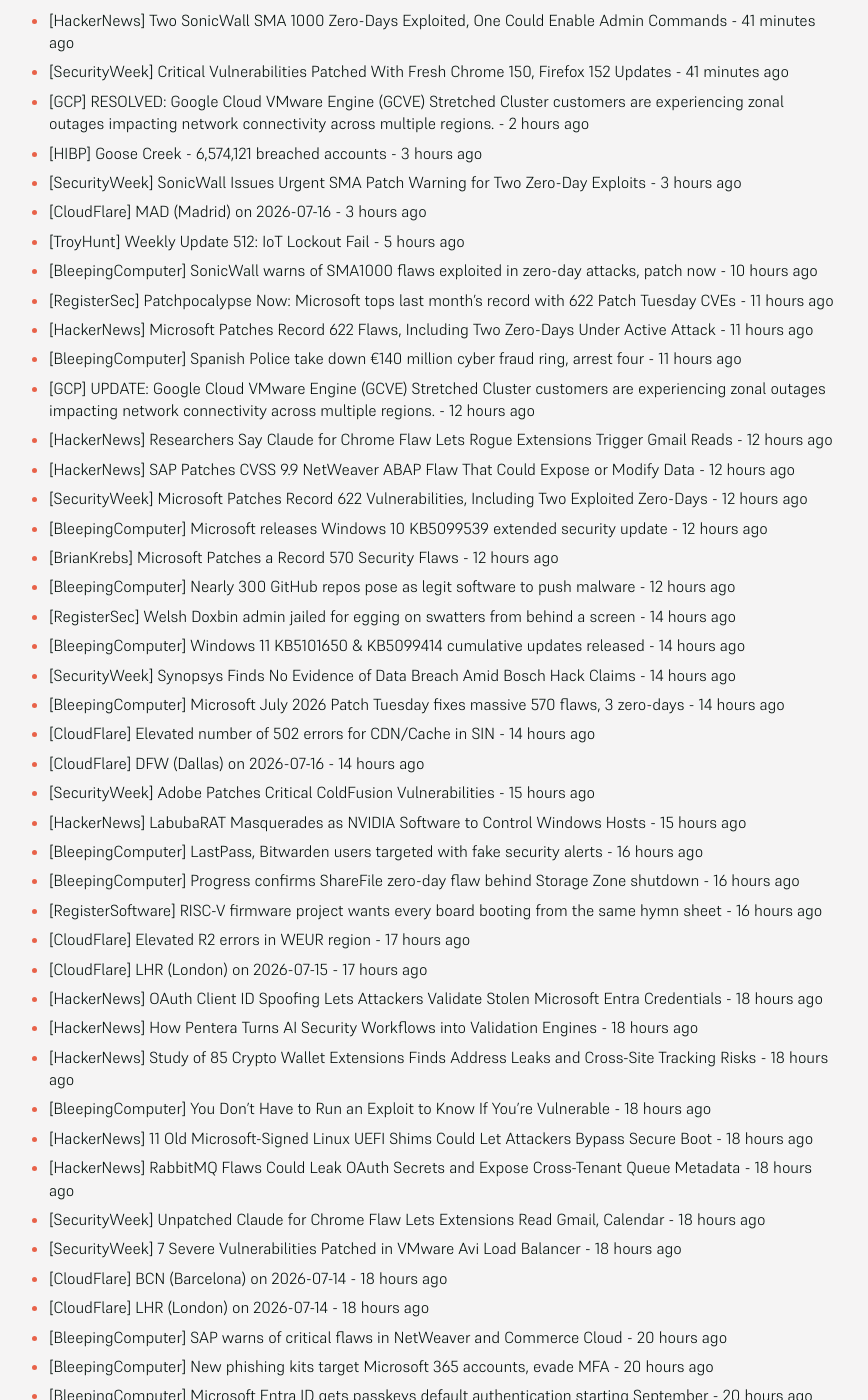
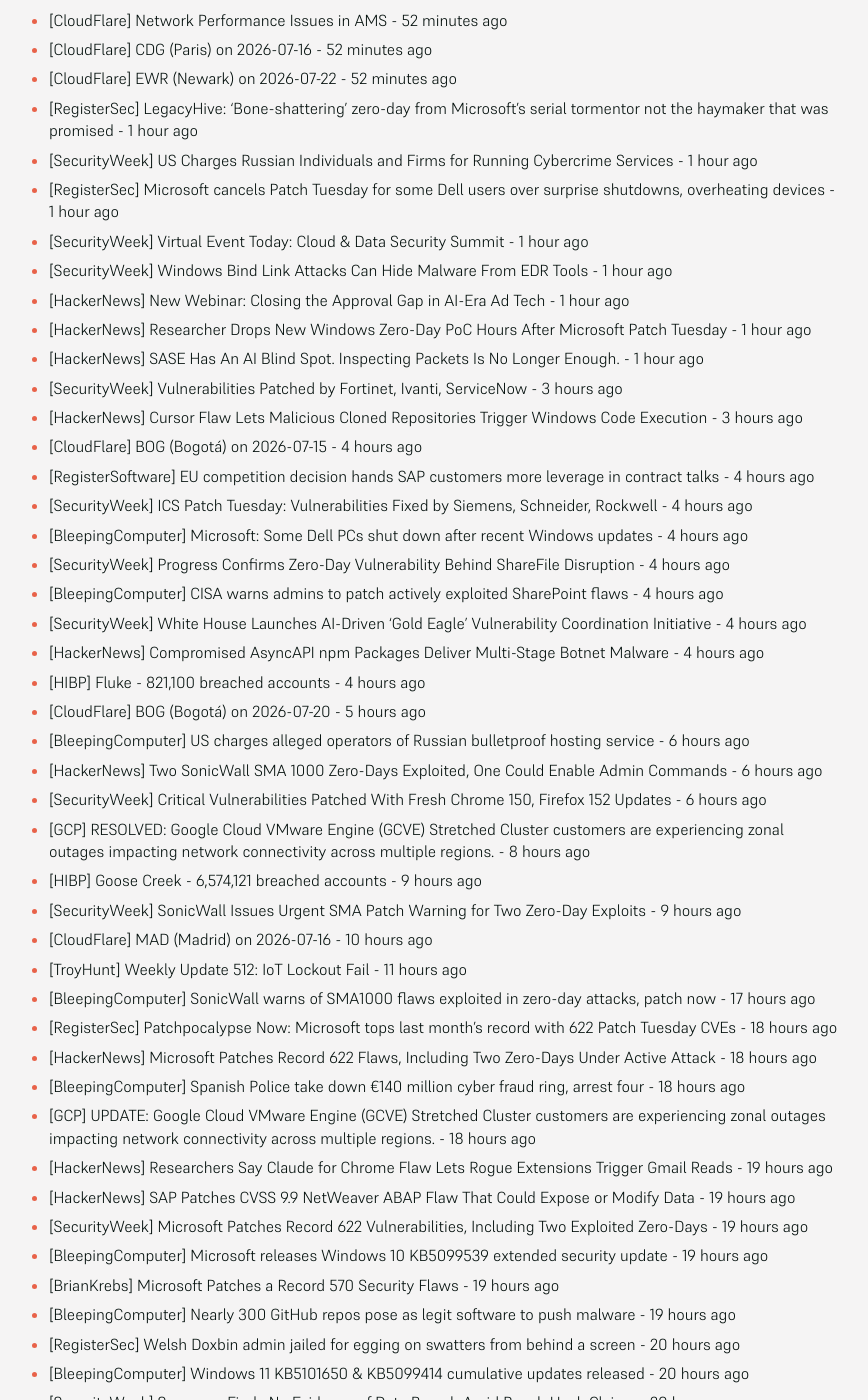
Before and after one commit to SecOpsNews/news, a Jekyll site: the page built from index.md, in a window 1280 px wide and 1400 px high, scrolled down 295 px. Shown: the whole window, without its empty margins (215-1083 px from the left). Built offline with Jekyll 4.4.1, drawn with Linux system fonts in a browser that asks for light colours; some of the changed text lies outside the part shown.

Commit message:
New Feed

```diff
--- a/index.md
+++ b/index.md
@@ -9,74 +9,98 @@ description: Latest Updates
 
 <!-- SecOps start -->
 
-- [BleepingComputer] US charges alleged operators of Russian bulletproof hosting service - 41 minutes ago
-- [HackerNews] Two SonicWall SMA 1000 Zero-Days Exploited, One Could Enable Admin Commands - 41 minutes ago
-- [SecurityWeek] Critical Vulnerabilities Patched With Fresh Chrome 150, Firefox 152 Updates - 41 minutes ago
-- [GCP] RESOLVED: Google Cloud VMware Engine (GCVE) Stretched Cluster customers are experiencing zonal outages impacting network connectivity across multiple regions. - 2 hours ago
-- [HIBP] Goose Creek - 6,574,121 breached accounts - 3 hours ago
-- [SecurityWeek] SonicWall Issues Urgent SMA Patch Warning for Two Zero-Day Exploits - 3 hours ago
-- [CloudFlare] MAD (Madrid) on 2026-07-16 - 3 hours ago
-- [TroyHunt] Weekly Update 512: IoT Lockout Fail - 5 hours ago
-- [BleepingComputer] SonicWall warns of SMA1000 flaws exploited in zero-day attacks, patch now - 10 hours ago
-- [RegisterSec] Patchpocalypse Now: Microsoft tops last month's record with 622 Patch Tuesday CVEs - 11 hours ago
-- [HackerNews] Microsoft Patches Record 622 Flaws, Including Two Zero-Days Under Active Attack - 11 hours ago
-- [BleepingComputer] Spanish Police take down €140 million cyber fraud ring, arrest four - 11 hours ago
-- [GCP] UPDATE: Google Cloud VMware Engine (GCVE) Stretched Cluster customers are experiencing zonal outages impacting network connectivity across multiple regions. - 12 hours ago
-- [HackerNews] Researchers Say Claude for Chrome Flaw Lets Rogue Extensions Trigger Gmail Reads - 12 hours ago
-- [HackerNews] SAP Patches CVSS 9.9 NetWeaver ABAP Flaw That Could Expose or Modify Data - 12 hours ago
-- [SecurityWeek] Microsoft Patches Record 622 Vulnerabilities, Including Two Exploited Zero-Days - 12 hours ago
-- [BleepingComputer] Microsoft releases Windows 10 KB5099539 extended security update - 12 hours ago
-- [BrianKrebs] Microsoft Patches a Record 570 Security Flaws - 12 hours ago
-- [BleepingComputer] Nearly 300 GitHub repos pose as legit software to push malware - 12 hours ago
-- [RegisterSec] Welsh Doxbin admin jailed for egging on swatters from behind a screen - 14 hours ago
-- [BleepingComputer] Windows 11 KB5101650 & KB5099414 cumulative updates released - 14 hours ago
-- [SecurityWeek] Synopsys Finds No Evidence of Data Breach Amid Bosch Hack Claims - 14 hours ago
-- [BleepingComputer] Microsoft July 2026 Patch Tuesday fixes massive 570 flaws, 3 zero-days - 14 hours ago
-- [CloudFlare] Elevated number of 502 errors for CDN/Cache in SIN - 14 hours ago
-- [CloudFlare] DFW (Dallas) on 2026-07-16 - 14 hours ago
-- [SecurityWeek] Adobe Patches Critical ColdFusion Vulnerabilities - 15 hours ago
-- [HackerNews] LabubaRAT Masquerades as NVIDIA Software to Control Windows Hosts - 15 hours ago
-- [BleepingComputer] LastPass, Bitwarden users targeted with fake security alerts - 16 hours ago
-- [BleepingComputer] Progress confirms ShareFile zero-day flaw behind Storage Zone shutdown - 16 hours ago
-- [RegisterSoftware] RISC-V firmware project wants every board booting from the same hymn sheet - 16 hours ago
-- [CloudFlare] Elevated R2 errors in WEUR region - 17 hours ago
-- [CloudFlare] LHR (London) on 2026-07-15 - 17 hours ago
-- [HackerNews] OAuth Client ID Spoofing Lets Attackers Validate Stolen Microsoft Entra Credentials - 18 hours ago
-- [HackerNews] How Pentera Turns AI Security Workflows into Validation Engines - 18 hours ago
-- [HackerNews] Study of 85 Crypto Wallet Extensions Finds Address Leaks and Cross-Site Tracking Risks - 18 hours ago
-- [BleepingComputer] You Don't Have to Run an Exploit to Know If You're Vulnerable - 18 hours ago
-- [HackerNews] 11 Old Microsoft-Signed Linux UEFI Shims Could Let Attackers Bypass Secure Boot - 18 hours ago
-- [HackerNews] RabbitMQ Flaws Could Leak OAuth Secrets and Expose Cross-Tenant Queue Metadata - 18 hours ago
-- [SecurityWeek] Unpatched Claude for Chrome Flaw Lets Extensions Read Gmail, Calendar - 18 hours ago
-- [SecurityWeek] 7 Severe Vulnerabilities Patched in VMware Avi Load Balancer - 18 hours ago
-- [CloudFlare] BCN (Barcelona) on 2026-07-14 - 18 hours ago
-- [CloudFlare] LHR (London) on 2026-07-14 - 18 hours ago
-- [BleepingComputer] SAP warns of critical flaws in NetWeaver and Commerce Cloud - 20 hours ago
-- [BleepingComputer] New phishing kits target Microsoft 365 accounts, evade MFA - 20 hours ago
-- [BleepingComputer] Microsoft Entra ID gets passkeys default authentication starting September - 20 hours ago
-- [RegisterSec] Baddies caught exploiting extensions bugs with perfect 10 scores on vulnerable Joomla websites - 20 hours ago
-- [RegisterSec] 'The bots are alive!' Jailbroken Gemini spun up new C2 server for Russian fraudster in just 6 minutes - 20 hours ago
-- [RegisterSec] Musk promises purge after Grok Build caught sending entire repos to the cloud - 20 hours ago
-- [CloudFlare] MCI (Kansas City) on 2026-07-14 - 20 hours ago
-- [CloudFlare] Gateway List updates using CSV not applied - 20 hours ago
-- [CloudFlare] AMS (Amsterdam) on 2026-07-23 - 20 hours ago
-- [RegisterSoftware] Frame: A new X11 server – implemented directly in assembly - 21 hours ago
-- [BleepingComputer] Microsoft starts testing cleaner Windows Search without ads - 21 hours ago
-- [SecurityWeek] US, Allies Warn of Russian Cyberattacks Targeting Critical Infrastructure Routers - 21 hours ago
-- [SecurityWeek] SAP Patches Critical Vulnerabilities in NetWeaver, Approuter, Commerce Cloud - 21 hours ago
-- [HackerNews] Grok Build Uploaded Entire Git Repositories to xAI Storage, Not Just Files It Read - 21 hours ago
-- [CloudFlare] IST (Istanbul) on 2026-07-13 - 21 hours ago
-- [CloudFlare] AMS (Amsterdam) on 2026-07-21 - 21 hours ago
-- [CloudFlare] AMS (Amsterdam) on 2026-07-24 - 21 hours ago
-- [SecurityWeek] Multiple Jscrambler Packages Impacted by Supply Chain Attack - 22 hours ago
-- [SecurityWeek] Valarian Raises $50 Million for Sovereign Infrastructure Control Layer - 22 hours ago
-- [HackerNews] Microsoft Maps Three Salesforce Attack Paths Tied to a Year of ShinyHunters Activity - 22 hours ago
-- [HackerNews] 148 npm Packages Disguised as Student Proxies Turned Browsers Into a DDoS Botnet - 22 hours ago
-- [HackerNews] U.S. Sanctions First VPN Service and Malware Cryptor Seller Over Ransomware Support - 22 hours ago
-- [HackerNews] Grok Build Uploads Entire Git Repositories to xAI Storage, Not Just Files It Reads - 22 hours ago
-- [BleepingComputer] US sanctions VPN, malware providers for enabling ransomware attacks - 22 hours ago
-- [GrahamCluley] The ransomware negotiator who was working for the other side - 22 hours ago
-- [CloudFlare] Network Performance Issues in Haikou, China (HAK) - 23 hours ago
+- [CloudFlare] Network Performance issues - Increased HTTP 502 Errors in HKG - 52 minutes ago
+- [CloudFlare] Network Performance Issues in AMS - 52 minutes ago
+- [CloudFlare] CDG (Paris) on 2026-07-16 - 52 minutes ago
+- [CloudFlare] EWR (Newark) on 2026-07-22 - 52 minutes ago
+- [RegisterSec] LegacyHive: 'Bone-shattering' zero-day from Microsoft's serial tormentor not the haymaker that was promised - 1 hour ago
+- [SecurityWeek] US Charges Russian Individuals and Firms for Running Cybercrime Services - 1 hour ago
+- [RegisterSec] Microsoft cancels Patch Tuesday for some Dell users over surprise shutdowns, overheating devices - 1 hour ago
+- [SecurityWeek] Virtual Event Today: Cloud & Data Security Summit - 1 hour ago
+- [SecurityWeek] Windows Bind Link Attacks Can Hide Malware From EDR Tools - 1 hour ago
+- [HackerNews] New Webinar: Closing the Approval Gap in AI-Era Ad Tech - 1 hour ago
+- [HackerNews] Researcher Drops New Windows Zero-Day PoC Hours After Microsoft Patch Tuesday - 1 hour ago
+- [HackerNews] SASE Has An AI Blind Spot. Inspecting Packets Is No Longer Enough. - 1 hour ago
+- [SecurityWeek] Vulnerabilities Patched by Fortinet, Ivanti, ServiceNow - 3 hours ago
+- [HackerNews] Cursor Flaw Lets Malicious Cloned Repositories Trigger Windows Code Execution - 3 hours ago
+- [CloudFlare] BOG (Bogotá) on 2026-07-15 - 4 hours ago
+- [RegisterSoftware] EU competition decision hands SAP customers more leverage in contract talks - 4 hours ago
+- [SecurityWeek] ICS Patch Tuesday: Vulnerabilities Fixed by Siemens, Schneider, Rockwell - 4 hours ago
+- [BleepingComputer] Microsoft: Some Dell PCs shut down after recent Windows updates - 4 hours ago
+- [SecurityWeek] Progress Confirms Zero-Day Vulnerability Behind ShareFile Disruption - 4 hours ago
+- [BleepingComputer] CISA warns admins to patch actively exploited SharePoint flaws - 4 hours ago
+- [SecurityWeek] White House Launches AI-Driven ‘Gold Eagle’ Vulnerability Coordination Initiative - 4 hours ago
+- [HackerNews] Compromised AsyncAPI npm Packages Deliver Multi-Stage Botnet Malware - 4 hours ago
+- [HIBP] Fluke - 821,100 breached accounts - 4 hours ago
+- [CloudFlare] BOG (Bogotá) on 2026-07-20 - 5 hours ago
+- [BleepingComputer] US charges alleged operators of Russian bulletproof hosting service - 6 hours ago
+- [HackerNews] Two SonicWall SMA 1000 Zero-Days Exploited, One Could Enable Admin Commands - 6 hours ago
+- [SecurityWeek] Critical Vulnerabilities Patched With Fresh Chrome 150, Firefox 152 Updates - 6 hours ago
+- [GCP] RESOLVED: Google Cloud VMware Engine (GCVE) Stretched Cluster customers are experiencing zonal outages impacting network connectivity across multiple regions. - 8 hours ago
+- [HIBP] Goose Creek - 6,574,121 breached accounts - 9 hours ago
+- [SecurityWeek] SonicWall Issues Urgent SMA Patch Warning for Two Zero-Day Exploits - 9 hours ago
+- [CloudFlare] MAD (Madrid) on 2026-07-16 - 10 hours ago
+- [TroyHunt] Weekly Update 512: IoT Lockout Fail - 11 hours ago
+- [BleepingComputer] SonicWall warns of SMA1000 flaws exploited in zero-day attacks, patch now - 17 hours ago
+- [RegisterSec] Patchpocalypse Now: Microsoft tops last month's record with 622 Patch Tuesday CVEs - 18 hours ago
+- [HackerNews] Microsoft Patches Record 622 Flaws, Including Two Zero-Days Under Active Attack - 18 hours ago
+- [BleepingComputer] Spanish Police take down €140 million cyber fraud ring, arrest four - 18 hours ago
+- [GCP] UPDATE: Google Cloud VMware Engine (GCVE) Stretched Cluster customers are experiencing zonal outages impacting network connectivity across multiple regions. - 18 hours ago
+- [HackerNews] Researchers Say Claude for Chrome Flaw Lets Rogue Extensions Trigger Gmail Reads - 19 hours ago
+- [HackerNews] SAP Patches CVSS 9.9 NetWeaver ABAP Flaw That Could Expose or Modify Data - 19 hours ago
+- [SecurityWeek] Microsoft Patches Record 622 Vulnerabilities, Including Two Exploited Zero-Days - 19 hours ago
+- [BleepingComputer] Microsoft releases Windows 10 KB5099539 extended security update - 19 hours ago
+- [BrianKrebs] Microsoft Patches a Record 570 Security Flaws - 19 hours ago
+- [BleepingComputer] Nearly 300 GitHub repos pose as legit software to push malware - 19 hours ago
+- [RegisterSec] Welsh Doxbin admin jailed for egging on swatters from behind a screen - 20 hours ago
+- [BleepingComputer] Windows 11 KB5101650 & KB5099414 cumulative updates released - 20 hours ago
+- [SecurityWeek] Synopsys Finds No Evidence of Data Breach Amid Bosch Hack Claims - 20 hours ago
+- [BleepingComputer] Microsoft July 2026 Patch Tuesday fixes massive 570 flaws, 3 zero-days - 20 hours ago
+- [CloudFlare] Elevated number of 502 errors for CDN/Cache in SIN - 20 hours ago
+- [CloudFlare] DFW (Dallas) on 2026-07-16 - 20 hours ago
+- [SecurityWeek] Adobe Patches Critical ColdFusion Vulnerabilities - 21 hours ago
+- [HackerNews] LabubaRAT Masquerades as NVIDIA Software to Control Windows Hosts - 21 hours ago
+- [BleepingComputer] LastPass, Bitwarden users targeted with fake security alerts - 23 hours ago
+- [BleepingComputer] Progress confirms ShareFile zero-day flaw behind Storage Zone shutdown - 23 hours ago
+- [RegisterSoftware] RISC-V firmware project wants every board booting from the same hymn sheet - 23 hours ago
+- [CloudFlare] Elevated R2 errors in WEUR region - 23 hours ago
+- [CloudFlare] LHR (London) on 2026-07-15 - 23 hours ago
+- [HackerNews] OAuth Client ID Spoofing Lets Attackers Validate Stolen Microsoft Entra Credentials - 1 day ago
+- [HackerNews] How Pentera Turns AI Security Workflows into Validation Engines - 1 day ago
+- [HackerNews] Study of 85 Crypto Wallet Extensions Finds Address Leaks and Cross-Site Tracking Risks - 1 day ago
+- [BleepingComputer] You Don't Have to Run an Exploit to Know If You're Vulnerable - 1 day ago
+- [HackerNews] 11 Old Microsoft-Signed Linux UEFI Shims Could Let Attackers Bypass Secure Boot - 1 day ago
+- [HackerNews] RabbitMQ Flaws Could Leak OAuth Secrets and Expose Cross-Tenant Queue Metadata - 1 day ago
+- [SecurityWeek] Unpatched Claude for Chrome Flaw Lets Extensions Read Gmail, Calendar - 1 day ago
+- [SecurityWeek] 7 Severe Vulnerabilities Patched in VMware Avi Load Balancer - 1 day ago
+- [CloudFlare] BCN (Barcelona) on 2026-07-14 - 1 day ago
+- [CloudFlare] LHR (London) on 2026-07-14 - 1 day ago
+- [BleepingComputer] SAP warns of critical flaws in NetWeaver and Commerce Cloud - 1 day ago
+- [BleepingComputer] New phishing kits target Microsoft 365 accounts, evade MFA - 1 day ago
+- [BleepingComputer] Microsoft Entra ID gets passkeys default authentication starting September - 1 day ago
+- [RegisterSec] Baddies caught exploiting extensions bugs with perfect 10 scores on vulnerable Joomla websites - 1 day ago
+- [RegisterSec] 'The bots are alive!' Jailbroken Gemini spun up new C2 server for Russian fraudster in just 6 minutes - 1 day ago
+- [RegisterSec] Musk promises purge after Grok Build caught sending entire repos to the cloud - 1 day ago
+- [CloudFlare] MCI (Kansas City) on 2026-07-14 - 1 day ago
+- [CloudFlare] Gateway List updates using CSV not applied - 1 day ago
+- [CloudFlare] AMS (Amsterdam) on 2026-07-23 - 1 day ago
+- [RegisterSoftware] Frame: A new X11 server – implemented directly in assembly - 1 day ago
+- [BleepingComputer] Microsoft starts testing cleaner Windows Search without ads - 1 day ago
+- [SecurityWeek] US, Allies Warn of Russian Cyberattacks Targeting Critical Infrastructure Routers - 1 day ago
+- [SecurityWeek] SAP Patches Critical Vulnerabilities in NetWeaver, Approuter, Commerce Cloud - 1 day ago
+- [HackerNews] Grok Build Uploaded Entire Git Repositories to xAI Storage, Not Just Files It Read - 1 day ago
+- [CloudFlare] IST (Istanbul) on 2026-07-13 - 1 day ago
+- [CloudFlare] AMS (Amsterdam) on 2026-07-21 - 1 day ago
+- [CloudFlare] AMS (Amsterdam) on 2026-07-24 - 1 day ago
+- [SecurityWeek] Multiple Jscrambler Packages Impacted by Supply Chain Attack - 1 day ago
+- [SecurityWeek] Valarian Raises $50 Million for Sovereign Infrastructure Control Layer - 1 day ago
+- [HackerNews] Microsoft Maps Three Salesforce Attack Paths Tied to a Year of ShinyHunters Activity - 1 day ago
+- [HackerNews] 148 npm Packages Disguised as Student Proxies Turned Browsers Into a DDoS Botnet - 1 day ago
+- [HackerNews] U.S. Sanctions First VPN Service and Malware Cryptor Seller Over Ransomware Support - 1 day ago
+- [HackerNews] Grok Build Uploads Entire Git Repositories to xAI Storage, Not Just Files It Reads - 1 day ago
+- [BleepingComputer] US sanctions VPN, malware providers for enabling ransomware attacks - 1 day ago
+- [GrahamCluley] The ransomware negotiator who was working for the other side - 1 day ago
+- [CloudFlare] Network Performance Issues in Haikou, China (HAK) - 1 day ago
 - [HackerNews] Microsoft Maps Year-Long ShinyHunters-Linked Salesforce Data Theft Across Three Paths - 1 day ago
 - [SecurityWeek] Pentagon Suspends CMMC Phase 2 as It Rethinks Contractor Cybersecurity Rules - 1 day ago
 - [CloudFlare] Elevated errors in item PUT requests to AI Search - 1 day ago
@@ -102,27 +126,14 @@ description: Latest Updates
 - [BleepingComputer] CISA warns of actively exploited RCE flaws in Joomla extensions - 1 day ago
 - [CloudFlare] LHR (London) on 2026-07-13 - 1 day ago
 - [1Password] Password Manager Update Server Outage - 1 day ago
-- [BleepingComputer] UK charges suspects linked to Russian Coms call spoofing platform - 1 day ago
-- [SecurityWeek] RabbitMQ Vulnerability Threatens Enterprise Systems - 1 day ago
-- [SecurityWeek] Cybersecurity M&A Roundup: 37 Deals Announced in June 2026 - 1 day ago
-- [HackerNews] Attacker Uses Suspected AI-Generated PowerShell Script to Map Active Directory - 1 day ago
-- [HackerNews] Thinking Fast and Slow in the SOC: The Case for Combining Autonomous AI with Analyst Copilots - 1 day ago
-- [HackerNews] Meta Files Patent for AI That Can Listen All Day and Track How You're Feeling - 1 day ago
-- [HackerNews] Forg365 PhaaS Targets Microsoft 365 with Device Code and AitM Session Theft - 1 day ago
-- [GitHub] Actions runs are experiencing failures to start - 1 day ago
-- [HackerNews] Misconfigured Server Reveals Three Evilginx Phishing Operations Targeting Microsoft 365 - 1 day ago
-- [SecurityWeek] Progress Prompts ShareFile Storage Zone Controller Shutdown Amid Security Concerns - 1 day ago
-- [SecurityWeek] Organizations Warned of Exploited Joomla Extension Vulnerabilities - 1 day ago
-- [SecurityWeek] EU Targets Russian Intelligence Officers Accused of Running a Yearslong Cyber Spying Campaign - 1 day ago
-- [SecurityWeek] Zimbra Patches Critical Code Execution Vulnerability - 1 day ago
-- [RegisterSoftware] Microsoft is losing the battle to protect license lucre. It better get used to the feeling - 1 day ago
-- [BleepingComputer] US and allies warn of Russian critical infrastructure attacks - 1 day ago
-- [BleepingComputer] EU sanctions Russian GRU military hackers over cyberattacks - 1 day ago
-- [CloudFlare] AUS (Austin) on 2026-07-13 - 1 day ago
-- [CloudFlare] ACC (Accra) on 2026-07-13 - 1 day ago
-- [CloudFlare] IAD (Ashburn) on 2026-07-14 - 1 day ago
-- [HackerNews] iCagenda and Balbooa Forms Joomla Flaws Reportedly Exploited as Zero-Days - 2 days ago
-- [SecurityWeek] Centers Laboratory Data Breach Affects 540,000 Individuals - 2 days ago
+- [BleepingComputer] UK charges suspects linked to Russian Coms call spoofing platform - 2 days ago
+- [SecurityWeek] RabbitMQ Vulnerability Threatens Enterprise Systems - 2 days ago
+- [SecurityWeek] Cybersecurity M&A Roundup: 37 Deals Announced in June 2026 - 2 days ago
+- [HackerNews] Attacker Uses Suspected AI-Generated PowerShell Script to Map Active Directory - 2 days ago
+- [HackerNews] Thinking Fast and Slow in the SOC: The Case for Combining Autonomous AI with Analyst Copilots - 2 days ago
+- [HackerNews] Meta Files Patent for AI That Can Listen All Day and Track How You're Feeling - 2 days ago
+- [HackerNews] Forg365 PhaaS Targets Microsoft 365 with Device Code and AitM Session Theft - 2 days ago
+- [GitHub] Actions runs are experiencing failures to start - 2 days ago
 
 
 <!-- SecOps end -->
```
